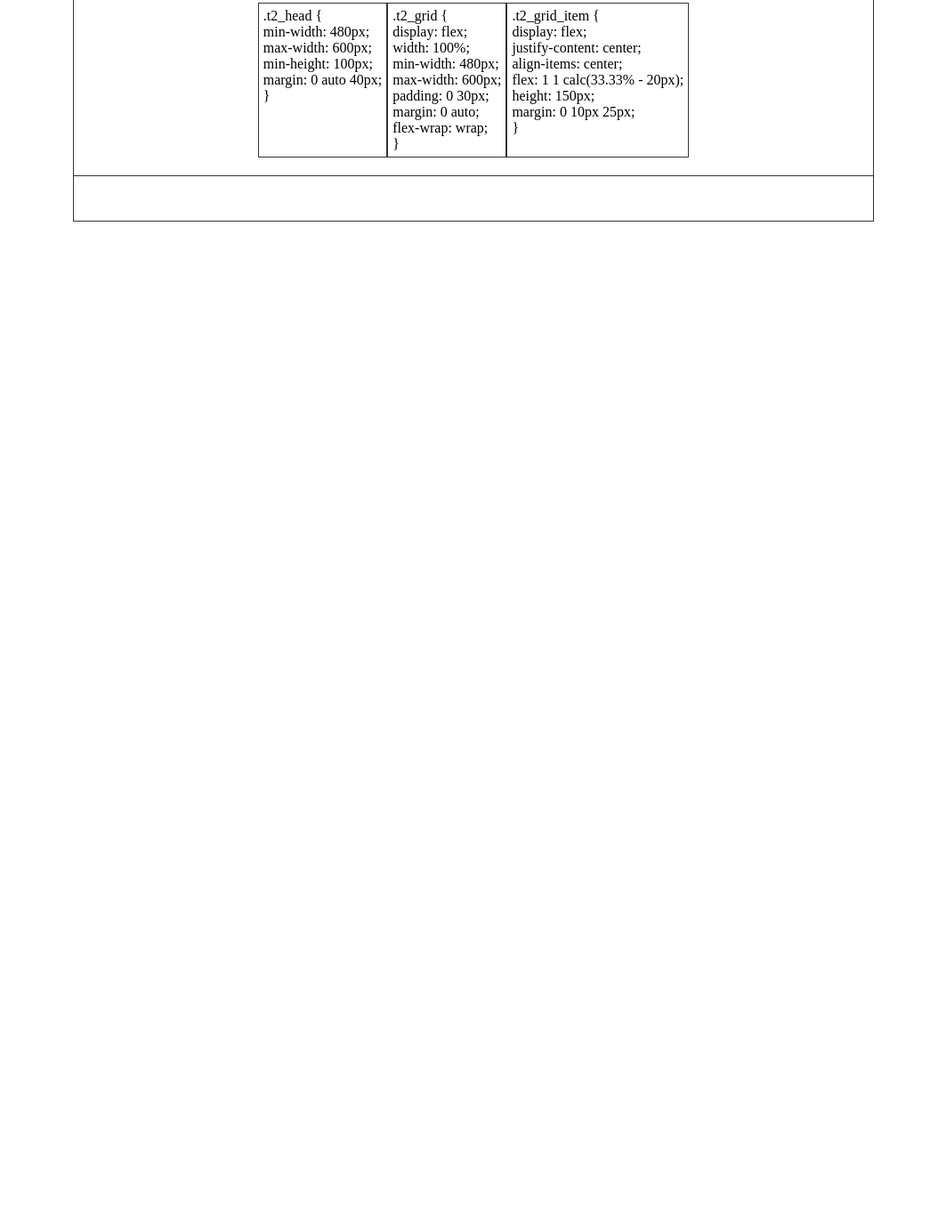
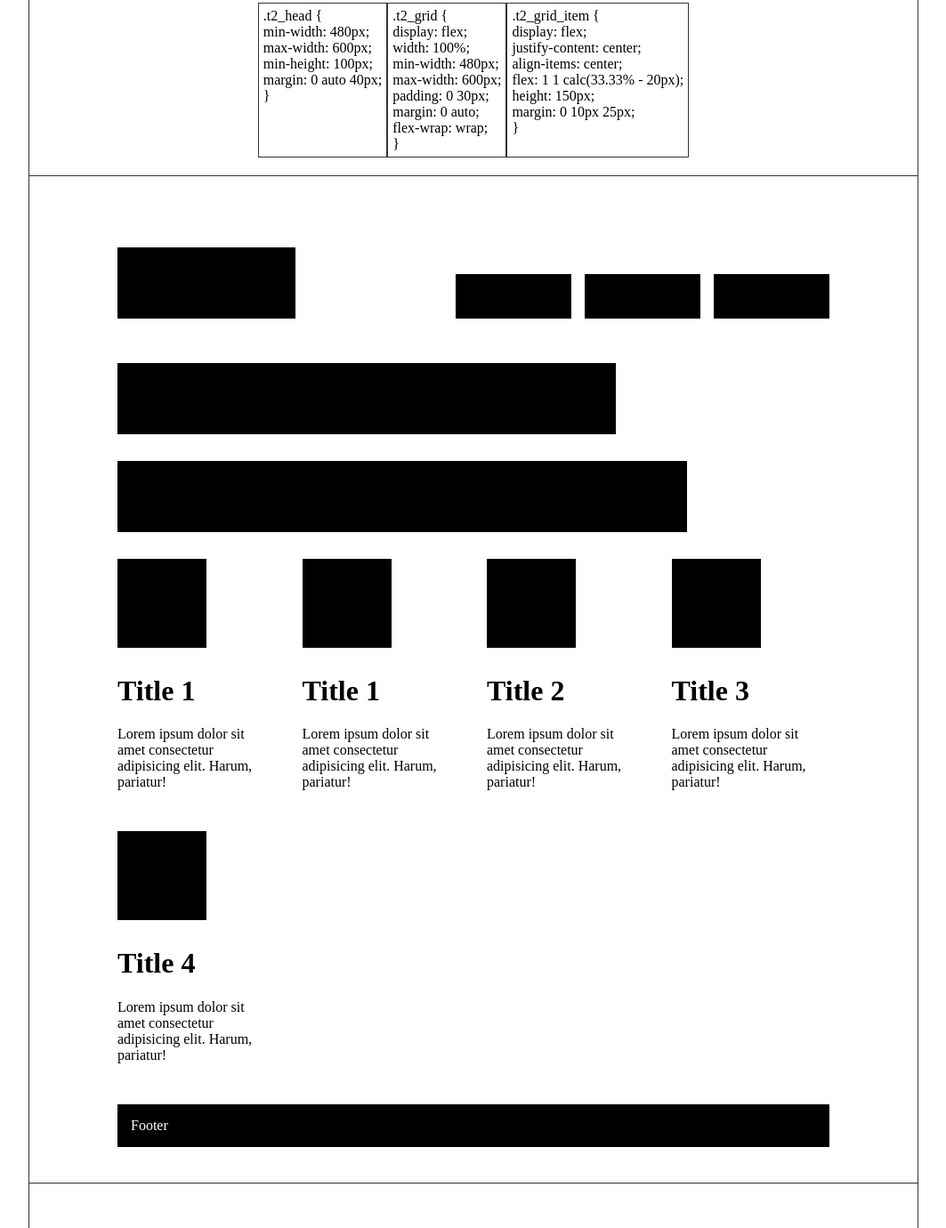
Before and after one commit to PanteoPro/PanteoPro.github.io, a plain HTML site: page flex_templates/index.html in a window 1280 px wide. Shown: the part 1175-2555 px from the top of the page at 89% size, without its empty margins (108-1171 px from the left). Before the commit the page ends 1432 px from the top, so only its background shows below. Drawn offline with Linux system fonts and the light colour scheme.

Commit message:
add 1 template

```diff
--- a/flex_templates/index.html
+++ b/flex_templates/index.html
@@ -104,6 +104,52 @@
                 </span>
             </div>
         </div>
+
+        <div class="template">
+            <div class="arena t3_arena">
+                <header class="t3_header">
+                    <a href="#" class="t3_logo">Logo</a>
+                    <nav class="t3_nav">
+                        <a href="#" class="t3_nav_item"></a>
+                        <a href="#" class="t3_nav_item"></a>
+                        <a href="#" class="t3_nav_item"></a>
+                    </nav>
+                </header>
+                <main class="t3_main">
+                    <div class="t3_fline"></div>
+                    <div class="t3_sline"></div>
+                    <div class="t3_grid">
+                        <div class="t3_grid-item">
+                            <div class="t3_grid_img t3_sqr"></div>
+                            <h1>Title 1</h1>
+                            <p>Lorem ipsum dolor sit amet consectetur adipisicing elit. Harum, pariatur!</p>
+                        </div>
+                        <div class="t3_grid-item">
+                            <div class="t3_grid_img t3_sqr"></div>
+                            <h1>Title 1</h1>
+                            <p>Lorem ipsum dolor sit amet consectetur adipisicing elit. Harum, pariatur!</p>
+                        </div>
+                        <div class="t3_grid-item">
+                            <div class="t3_grid_img t3_sqr"></div>
+                            <h1>Title 2</h1>
+                            <p>Lorem ipsum dolor sit amet consectetur adipisicing elit. Harum, pariatur!</p>
+                        </div>
+                        <div class="t3_grid-item">
+                            <div class="t3_grid_img t3_sqr"></div>
+                            <h1>Title 3</h1>
+                            <p>Lorem ipsum dolor sit amet consectetur adipisicing elit. Harum, pariatur!</p>
+                        </div>
+                        <div class="t3_grid-item">
+                            <div class="t3_grid_img t3_sqr"></div>
+                            <h1>Title 4</h1>
+                            <p>Lorem ipsum dolor sit amet consectetur adipisicing elit. Harum, pariatur!</p>
+                        </div>
+                    </div>
+                </main>
+                <footer class="t3_footer">Footer</footer>
+            </div>
+            <div class="code"></div>
+        </div>
     </div>
 </body>
 </html>
--- a/flex_templates/main.css
+++ b/flex_templates/main.css
@@ -3,7 +3,7 @@ html, *{
 }
 
 .wrapper {
-    width: 900px;
+    width: 1000px;
     margin: auto;
     border: 1px solid #333;
 }
@@ -95,3 +95,113 @@ html, *{
     height: 150px;
     margin: 0 10px 25px;
 }
+
+
+
+
+.t3_arena {
+    display: flex;
+    flex-direction: column;
+}
+
+.t3_header {
+    width: 100%;
+    max-width: 800px;
+    min-width: 400px;
+    margin: 0 auto 30px;
+    padding: 30px 0 10px;
+    display: flex;
+    flex-wrap: wrap;
+    align-items: flex-end;
+    justify-content: space-between;
+    box-sizing: border-box;
+}
+
+.t3_logo {
+    background-color: #000;
+    width: 200px;
+    height: 80px;
+    font-size: 0;
+    margin: 0 10px 10px 0;
+    display: flex;
+    flex: none;
+    align-items: center;
+}
+
+.t3_nav {
+    margin: -5px 0 10px -15px;
+    display: flex;
+    flex-wrap: wrap;
+
+}
+
+.t3_nav_item {
+    background-color: #000;
+    width: 130px;
+    height: 50px;
+    font-size: 1.5em;
+    color: #fff;
+    text-decoration: none;
+    text-align: center;
+    margin: 5px 0 0 15px;
+    display: flex;
+    justify-content: center;
+    align-items: center;
+}
+
+.t3_main {
+    width: 100%;
+    min-width: 400px;
+    max-width: 800px;
+    margin: auto;
+    flex: auto;
+    box-sizing: border-box;
+}
+
+.t3_fline {
+    background-color: #000;
+    width: 70%;
+    min-height: 80px;
+    margin: 0 0 30px 0;
+}
+
+.t3_sline {
+    background-color: #000;
+    width: 80%;
+    min-height: 80px;
+    margin: 0 0 30px 0;
+}
+
+.t3_grid {
+    display: flex;
+    justify-content: space-between;
+    flex-wrap: wrap;
+}
+
+.t3_grid-item {
+    margin-bottom: 30px;
+    flex: 0 1 calc(25% - 30px * 3/4);
+}
+
+.t3_grid_img {
+    width: 100%;
+    height: auto;
+    display: block;
+    margin-bottom: 30px;
+}
+
+.t3_sqr {
+    width: 100px;
+    height: 100px;
+    background-color: #000;
+}
+.t3_footer {
+    background-color: #000;
+    width: 100%;
+    max-width: 800px;
+    min-width: 400px;
+    color: #fff;
+    margin: auto;
+    padding: 15px;
+    box-sizing: border-box;
+}
```
